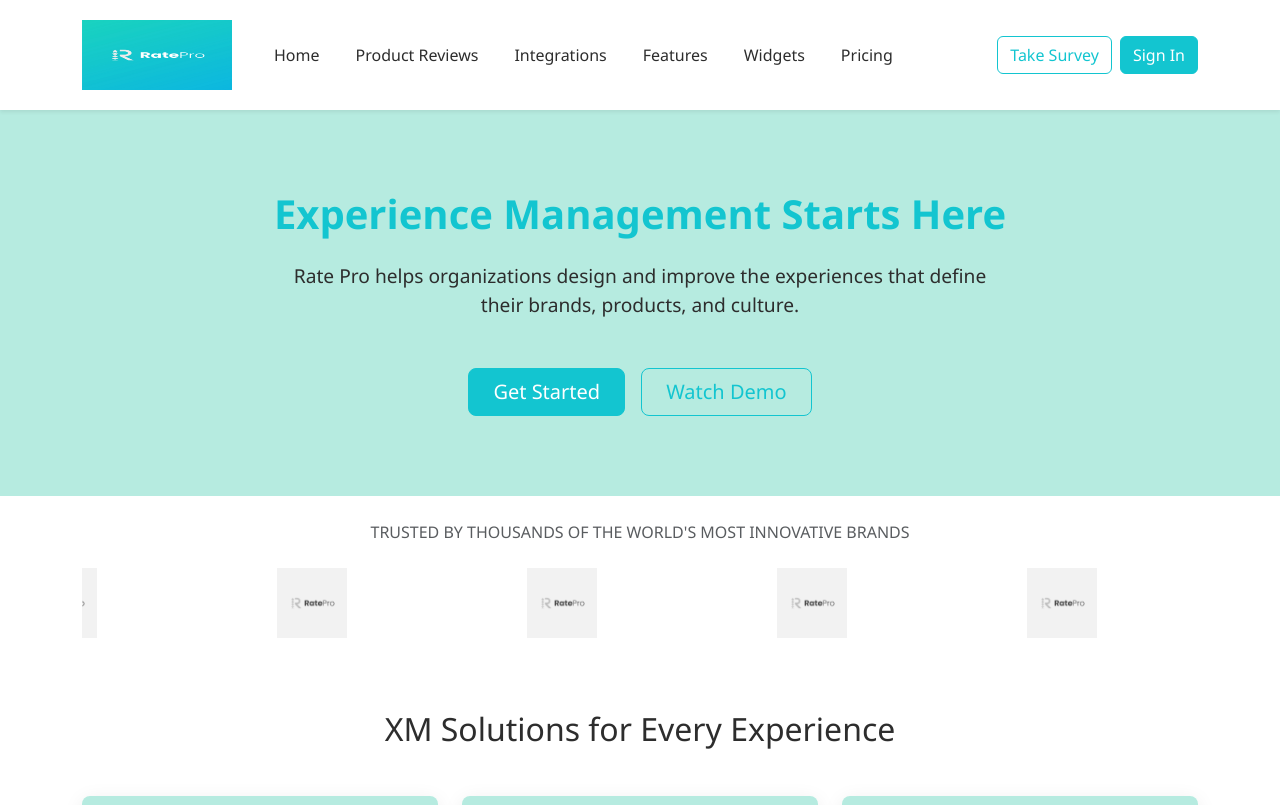
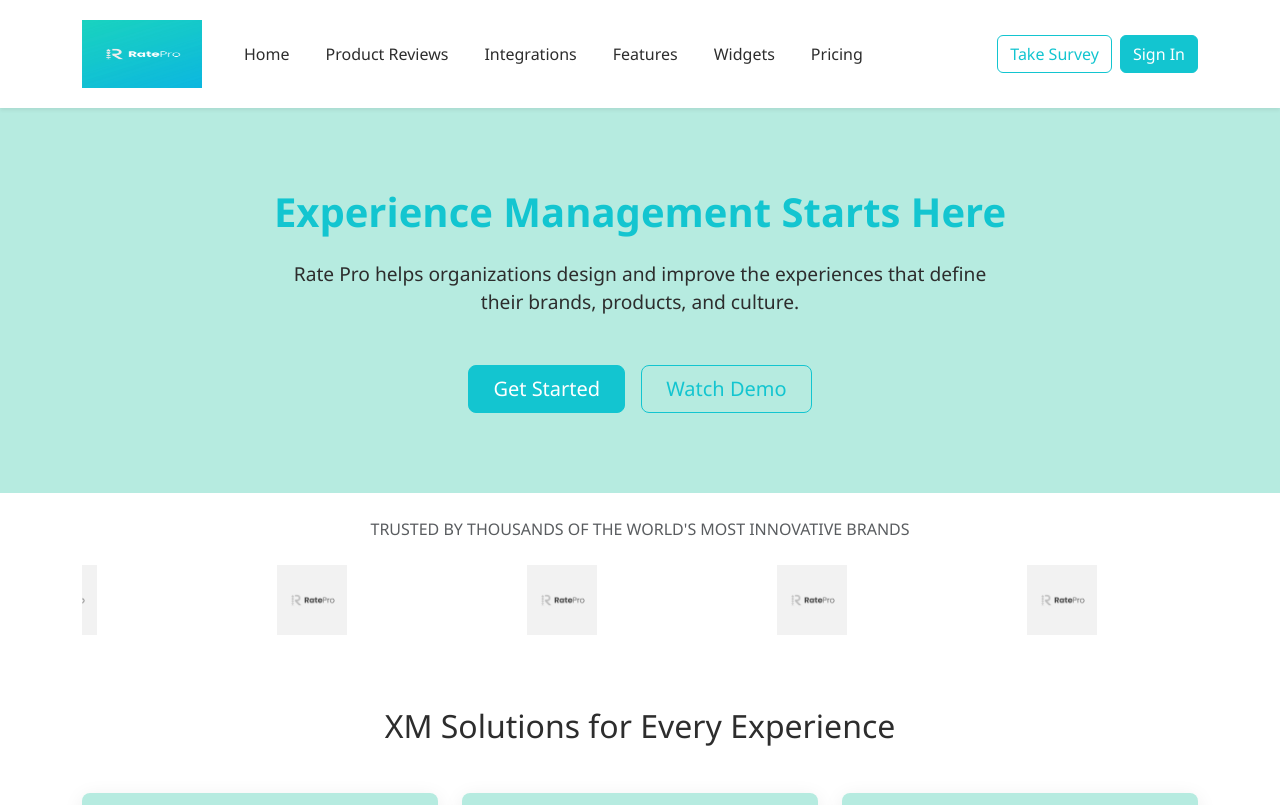
Before and after one commit to maryamsds/RatePro-Public, a React (Vite) app: page / in a window 1280 px wide. Shown: the top 805 px of the page. Built offline with nearby package versions, Linux system fonts and the light colour scheme.

Commit message:
update Navbar

```diff
--- a/src/components/Navbar.jsx
+++ b/src/components/Navbar.jsx
@@ -211,7 +211,7 @@
           <img
             src={logo || "/placeholder.svg"}
             alt="Rate Pro"
-            style={{ height: "70px", width: "150px" }}
+            style={{ height: "auto", width: "120px", aspectRatio : "16/9" }}
             className="me-2"
           />
         </Link>
```
